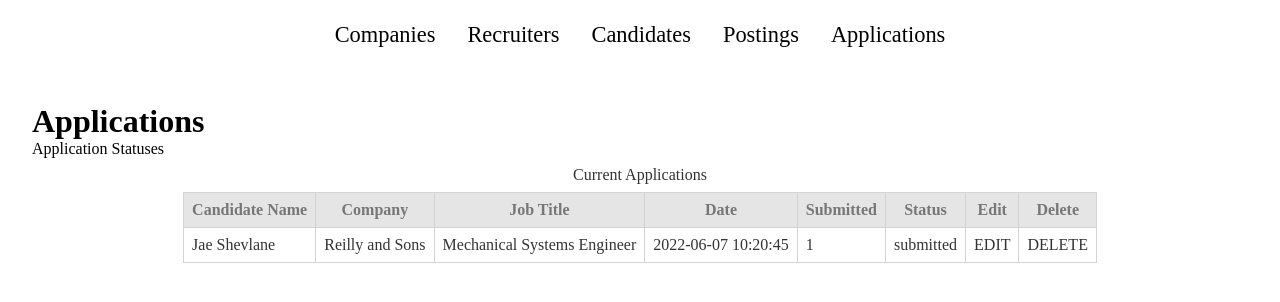
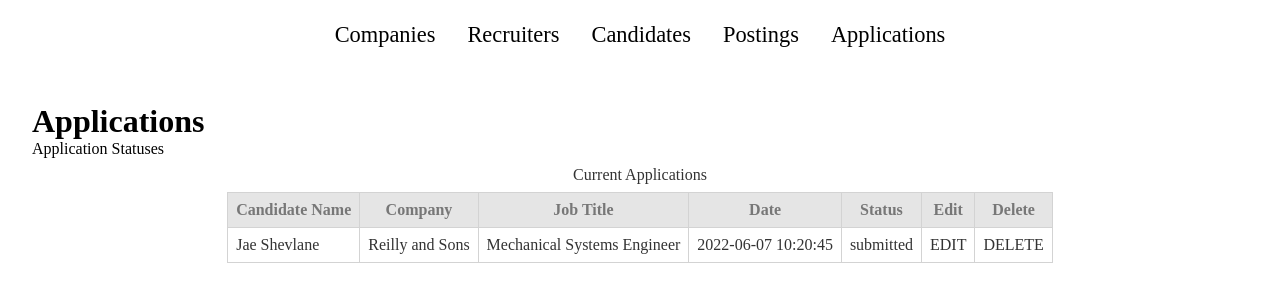
Before and after one commit to westheobald/cs340-project, a Next.js app: page /applications in a window 1280 px wide. Shown: the top 302 px of the page. Built offline with nearby package versions, Linux system fonts and the light colour scheme.

Commit message:
Removed 'Submitted' attribute to match DB

```diff
--- a/app/applications/page.tsx
+++ b/app/applications/page.tsx
@@ -32,7 +32,6 @@ export default function Applications() {
       company_name,
       job_title,
       date,
-      submitted,
       message,
     } = applicationInfo;
     return (
@@ -41,7 +40,6 @@ export default function Applications() {
         <td>{company_name}</td>
         <td>{job_title}</td>
         <td>{date}</td>
-        <td>{submitted ? '1' : '0'}</td>
         <td>{message}</td>
         <td>
           <Link
@@ -75,7 +73,6 @@ export default function Applications() {
             <th>Company</th>
             <th>Job Title</th>
             <th>Date</th>
-            <th>Submitted</th>
             <th>Status</th>
             <th>Edit</th>
             <th>Delete</th>
--- a/helpers/sampleData.ts
+++ b/helpers/sampleData.ts
@@ -109,7 +109,6 @@ export const sampleApplication: Array<Application> = [
     company_name: 'Reilly and Sons',
     job_title: 'Mechanical Systems Engineer',
     date: '2022-06-07 10:20:45',
-    submitted: true,
     status_id: 1,
     message: 'submitted',
   },
--- a/helpers/types.ts
+++ b/helpers/types.ts
@@ -38,7 +38,6 @@ export type Application = {
   company_name: string;
   job_title: string;
   date: string;
-  submitted: boolean;
   status_id: number;
   message: string;
 };
```
